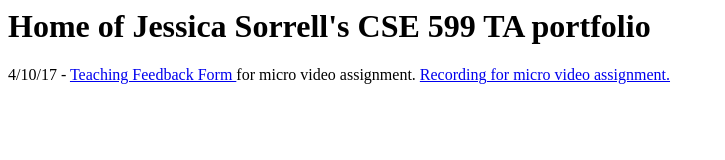
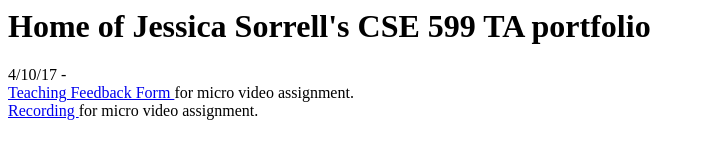
Before and after one commit to hatgirl/cse599, a plain HTML site: page index.html in a window 1280 px wide. Shown: the whole page, without its empty margins (0-725 px from the left). Drawn offline with Linux system fonts and the light colour scheme.

Commit message:
minor edits

```diff
--- a/index.html
+++ b/index.html
@@ -1,7 +1,9 @@
 <h1>Home of Jessica Sorrell's CSE 599 TA portfolio</h1>
 
 4/10/17 -
+<br/>
 <a href="TeachingFeedbackForm_js.pdf">
   Teaching Feedback Form </a> for micro video assignment.
+<br/>
 <a href="https://www.youtube.com/watch?v=AWuEaUqBq98">
-  Recording for micro video assignment.
+  Recording </a> for micro video assignment.
```
